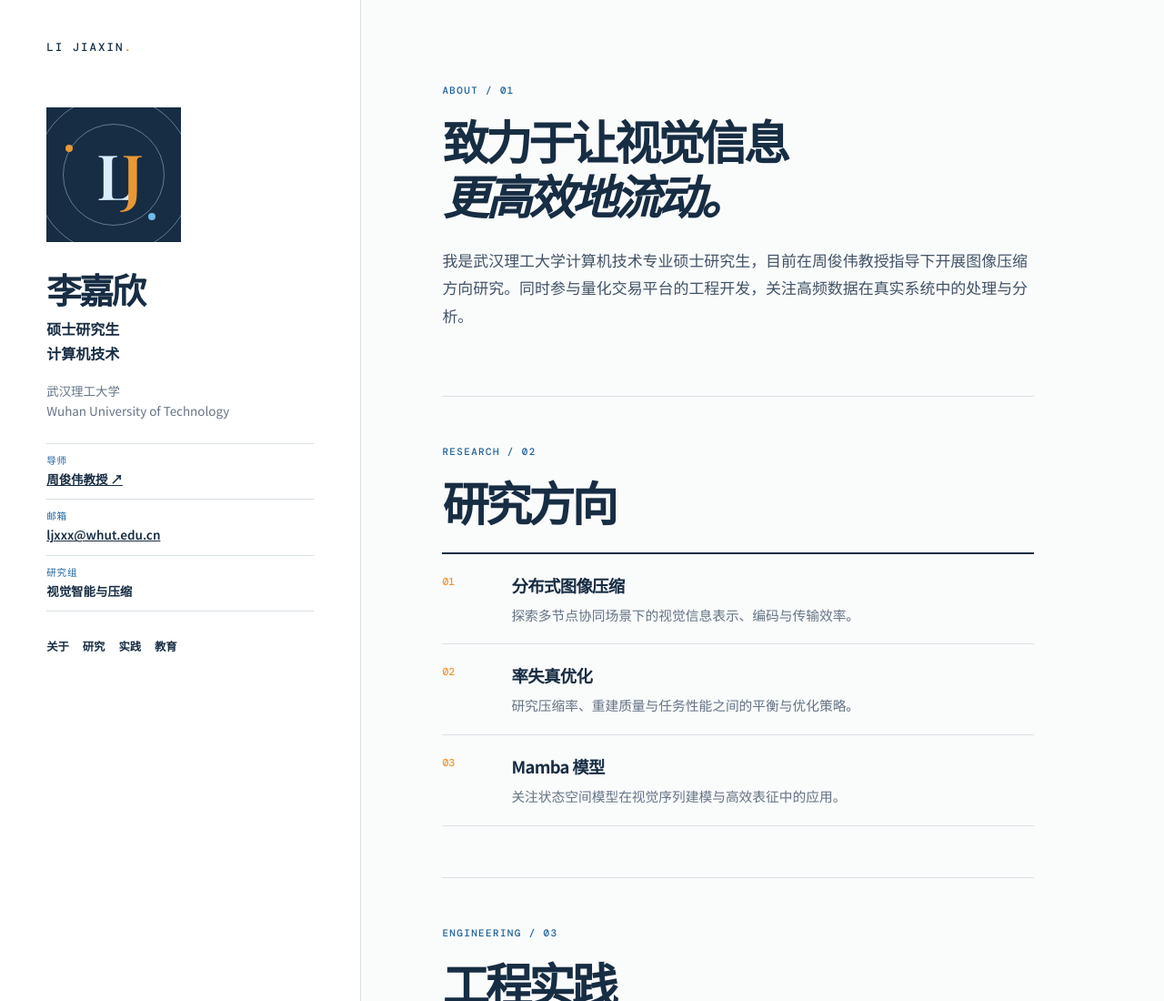
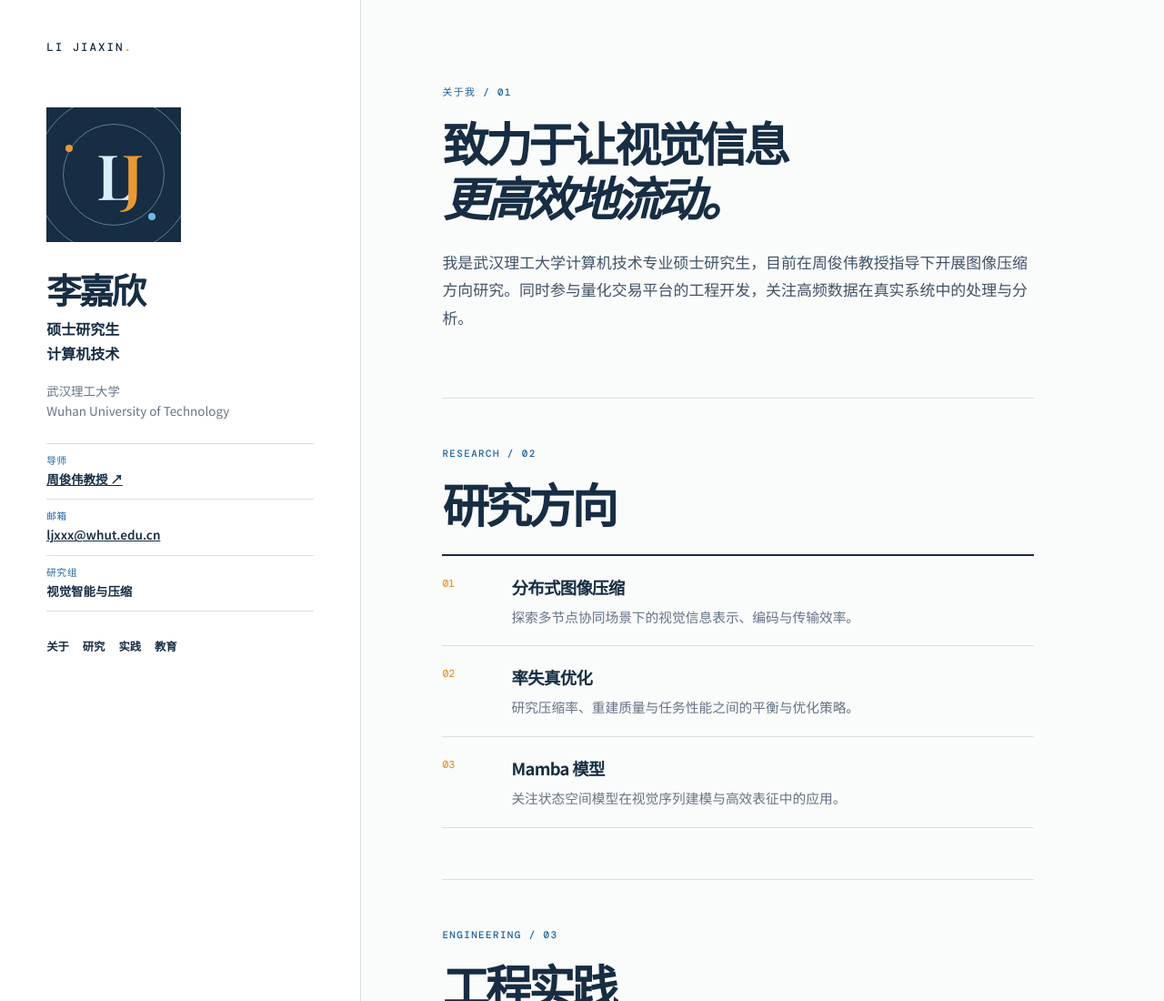
Before and after one commit to li000306/li000306.github.io, a plain HTML site: page index.html in a window 1280 px wide. Shown: the top 1100 px of the page at 91% size. Drawn offline with nearby package versions, Linux system fonts and the light colour scheme; a web font is replaced by a local one.

Commit message:
Rename first section to 关于我

```diff
--- a/index.html
+++ b/index.html
@@ -2,4 +2,4 @@
 <html lang="zh-CN">
 <head><meta charset="utf-8"><meta name="viewport" content="width=device-width, initial-scale=1"><meta name="description" content="李嘉欣｜武汉理工大学计算机技术硕士研究生。"><title>李嘉欣 · 个人主页</title><link rel="preconnect" href="https://fonts.googleapis.com"><link rel="preconnect" href="https://fonts.gstatic.com" crossorigin><link href="https://fonts.googleapis.com/css2?family=DM+Mono:wght@400;500&family=Noto+Sans+SC:wght@400;500;600;700&family=Playfair+Display:ital,wght@0,600;1,600&display=swap" rel="stylesheet"><link rel="stylesheet" href="assets/style.css"></head>
 <body><div class="layout"><aside class="sidebar"><a class="brand" href="#top">LI JIAXIN<span>.</span></a><div class="avatar" aria-label="李嘉欣字母图案"><span>L</span><span>J</span><i></i></div><h1>李嘉欣</h1><p class="role">硕士研究生<br>计算机技术</p><p class="school">武汉理工大学<br>Wuhan University of Technology</p><dl class="profile"><div><dt>导师</dt><dd><a href="https://junwzhou.github.io/" target="_blank" rel="noreferrer">周俊伟教授 ↗</a></dd></div><div><dt>邮箱</dt><dd><a href="mailto:ljxxx@whut.edu.cn">ljxxx@whut.edu.cn</a></dd></div><div><dt>研究组</dt><dd>视觉智能与压缩</dd></div></dl><nav><a href="#about">关于</a><a href="#research">研究</a><a href="#practice">实践</a><a href="#education">教育</a></nav><p class="side-foot">© 2026 · WUHAN, CHINA</p></aside>
-<main id="top" class="content"><section id="about"><p class="eyebrow">ABOUT / 01</p><h2>致力于让视觉信息<br><em>更高效地流动。</em></h2><p class="lead">我是武汉理工大学计算机技术专业硕士研究生，目前在周俊伟教授指导下开展图像压缩方向研究。同时参与量化交易平台的工程开发，关注高频数据在真实系统中的处理与分析。</p></section><section id="research"><p class="eyebrow">RESEARCH / 02</p><h2>研究方向</h2><div class="research-list"><article><span>01</span><div><h3>分布式图像压缩</h3><p>探索多节点协同场景下的视觉信息表示、编码与传输效率。</p></div></article><article><span>02</span><div><h3>率失真优化</h3><p>研究压缩率、重建质量与任务性能之间的平衡与优化策略。</p></div></article><article><span>03</span><div><h3>Mamba 模型</h3><p>关注状态空间模型在视觉序列建模与高效表征中的应用。</p></div></article></div></section><section id="practice"><p class="eyebrow">ENGINEERING / 03</p><h2>工程实践</h2><article class="project"><p class="project-type">QUANTITATIVE TRADING PLATFORM</p><h3>量化交易平台开发</h3><p>基于 vn.py 框架参与量化系统二次开发，搭建行情分析模块；完成 Tick 级、分钟级时序数据接入与多周期数据合成，为数据分析和策略研发提供稳定的数据基础。</p><div class="tags"><span>vn.py</span><span>Tick Data</span><span>Time Series</span></div></article></section><section id="education"><p class="eyebrow">EDUCATION / 04</p><h2>教育经历</h2><ol class="education"><li><time>2024 — 至今</time><div><strong>武汉理工大学</strong><p>计算机技术 · 硕士研究生</p></div></li><li><time>2018 — 2022</time><div><strong>重庆邮电大学</strong><p>信息管理与信息系统 · 学士</p></div></li></ol></section><footer>欢迎交流研究与工程 · <a href="mailto:ljxxx@whut.edu.cn">ljxxx@whut.edu.cn</a></footer></main></div></body></html>
+<main id="top" class="content"><section id="about"><p class="eyebrow">关于我 / 01</p><h2>致力于让视觉信息<br><em>更高效地流动。</em></h2><p class="lead">我是武汉理工大学计算机技术专业硕士研究生，目前在周俊伟教授指导下开展图像压缩方向研究。同时参与量化交易平台的工程开发，关注高频数据在真实系统中的处理与分析。</p></section><section id="research"><p class="eyebrow">RESEARCH / 02</p><h2>研究方向</h2><div class="research-list"><article><span>01</span><div><h3>分布式图像压缩</h3><p>探索多节点协同场景下的视觉信息表示、编码与传输效率。</p></div></article><article><span>02</span><div><h3>率失真优化</h3><p>研究压缩率、重建质量与任务性能之间的平衡与优化策略。</p></div></article><article><span>03</span><div><h3>Mamba 模型</h3><p>关注状态空间模型在视觉序列建模与高效表征中的应用。</p></div></article></div></section><section id="practice"><p class="eyebrow">ENGINEERING / 03</p><h2>工程实践</h2><article class="project"><p class="project-type">QUANTITATIVE TRADING PLATFORM</p><h3>量化交易平台开发</h3><p>基于 vn.py 框架参与量化系统二次开发，搭建行情分析模块；完成 Tick 级、分钟级时序数据接入与多周期数据合成，为数据分析和策略研发提供稳定的数据基础。</p><div class="tags"><span>vn.py</span><span>Tick Data</span><span>Time Series</span></div></article></section><section id="education"><p class="eyebrow">EDUCATION / 04</p><h2>教育经历</h2><ol class="education"><li><time>2024 — 至今</time><div><strong>武汉理工大学</strong><p>计算机技术 · 硕士研究生</p></div></li><li><time>2018 — 2022</time><div><strong>重庆邮电大学</strong><p>信息管理与信息系统 · 学士</p></div></li></ol></section><footer>欢迎交流研究与工程 · <a href="mailto:ljxxx@whut.edu.cn">ljxxx@whut.edu.cn</a></footer></main></div></body></html>
```
